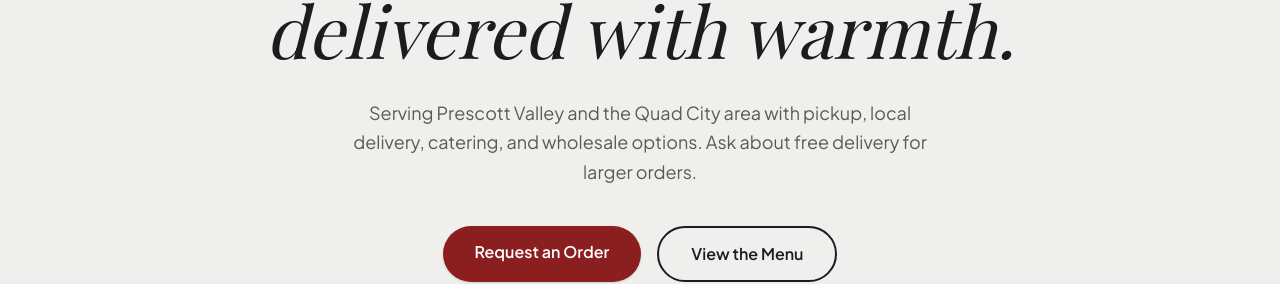
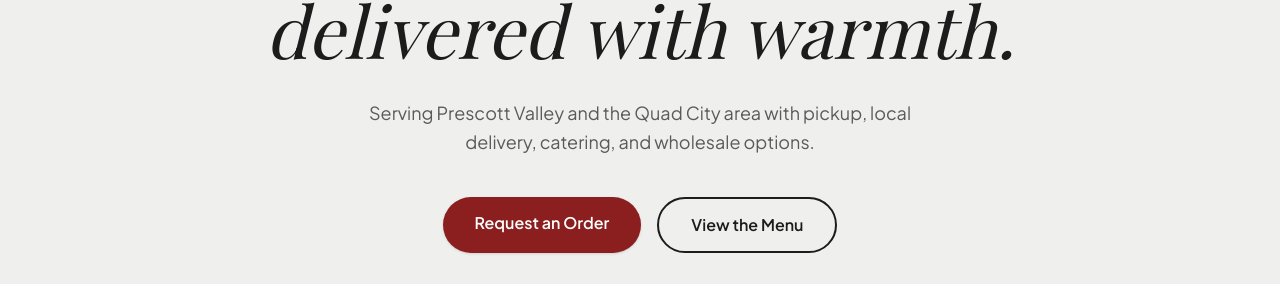
Before and after one commit to LikeBezalel/Porchlight-Flavor-co-website, a Next.js app: page / in a window 1280 px wide. Shown: the part 347-631 px from the top of the page. Built offline with nearby package versions, Linux system fonts and the light colour scheme; no server answers; the database is empty; a web font is replaced by a local one.

Commit message:
Remove free delivery mention from site tagline

```diff
--- a/data/site.ts
+++ b/data/site.ts
@@ -5,7 +5,7 @@ export const siteConfig = {
   email: "joy@porchlightflavorco.com",
   area: "Prescott Valley and the Quad City area",
   deliveryNote:
-    "Serving Prescott Valley and the Quad City area with pickup, local delivery, catering, and wholesale options. Ask about free delivery for larger orders.",
+    "Serving Prescott Valley and the Quad City area with pickup, local delivery, catering, and wholesale options.",
   socials: {
     instagram: "https://instagram.com/porchlightflavorco",
     facebook: "https://facebook.com/porchlightflavorco",
```
